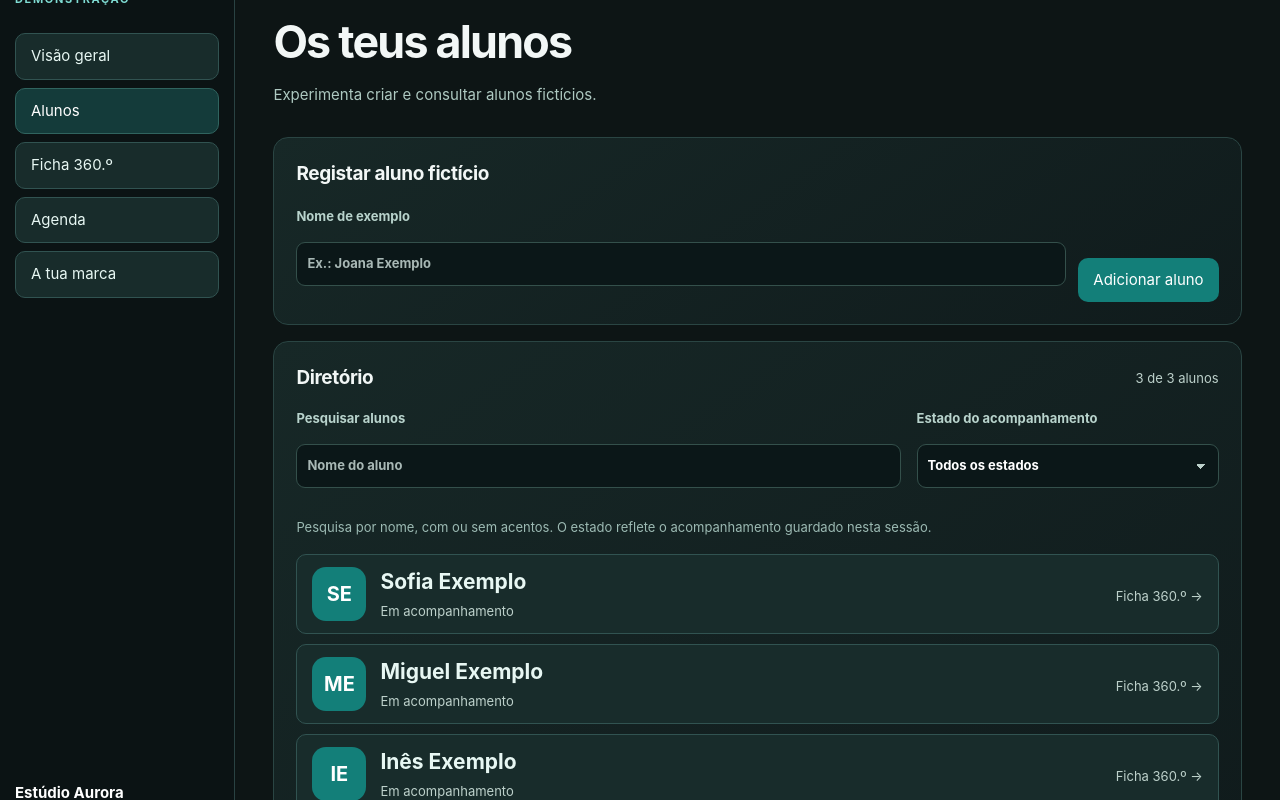
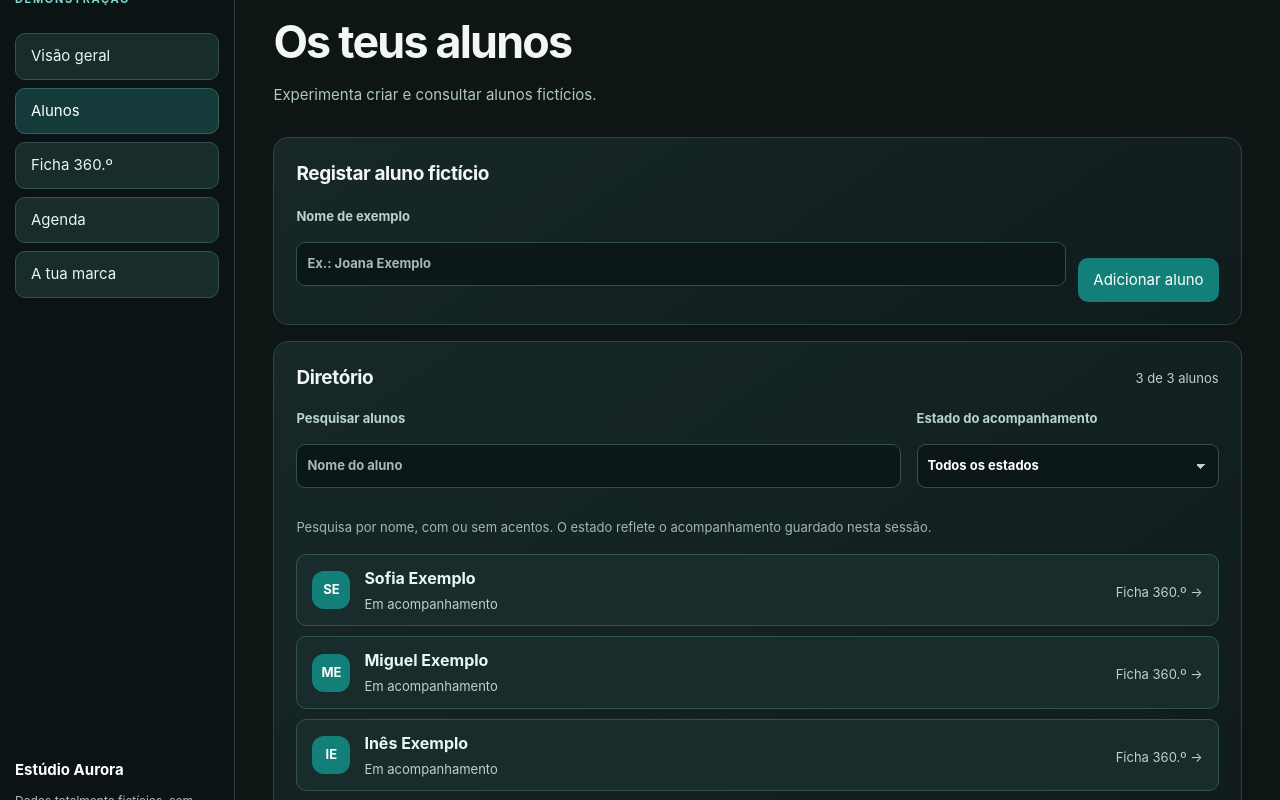
Before and after one commit to danielfilipemc-cloud/nutritrack, a Next.js app in the folder commercial/: page /demo/experiencia in a window 1280 px wide. Both pictures are taken after a click on the button "Alunos". Shown: the part 124-924 px from the top of the page. Built offline with nearby package versions, Linux system fonts and the light colour scheme.

Commit message:
Compact demo directory rows and complete keyboard and visual review evidence

```diff
--- a/commercial/app/demo/experiencia/experience.css
+++ b/commercial/app/demo/experiencia/experience.css
@@ -111,7 +111,8 @@ html:has(.aura-preview){scroll-behavior:auto}
 .aura-preview .aura-preview-directory button:hover:not(:disabled){background:#143b3a;color:#b2f4e8}
 .aura-preview-directory .aura-student-identity{min-width:0;flex:1 1 160px}
 .aura-preview-directory .aura-student-identity>div{min-width:0;overflow-wrap:anywhere}
-.aura-preview-directory .aura-student-initial{flex-shrink:0}
+.aura-preview .aura-preview-directory .aura-student-initial{flex-shrink:0;width:38px;height:38px;font-size:13px;border-radius:12px}
+.aura-preview .aura-preview-directory .aura-student-identity strong{font-size:16px}
 .aura-preview-directory .aura-student-identity strong,.aura-preview-directory .aura-student-identity>div>span{display:block}
 .aura-preview-directory .aura-student-identity>div>span,.aura-preview-directory-action{font-size:13px;color:#bdd1cb;margin-top:5px}
 @media(max-width:900px){.aura-preview-directory-filters{grid-template-columns:1fr}}
```
Also changed, not shown: 3 other files (tests, documents, lock files or other folders).
